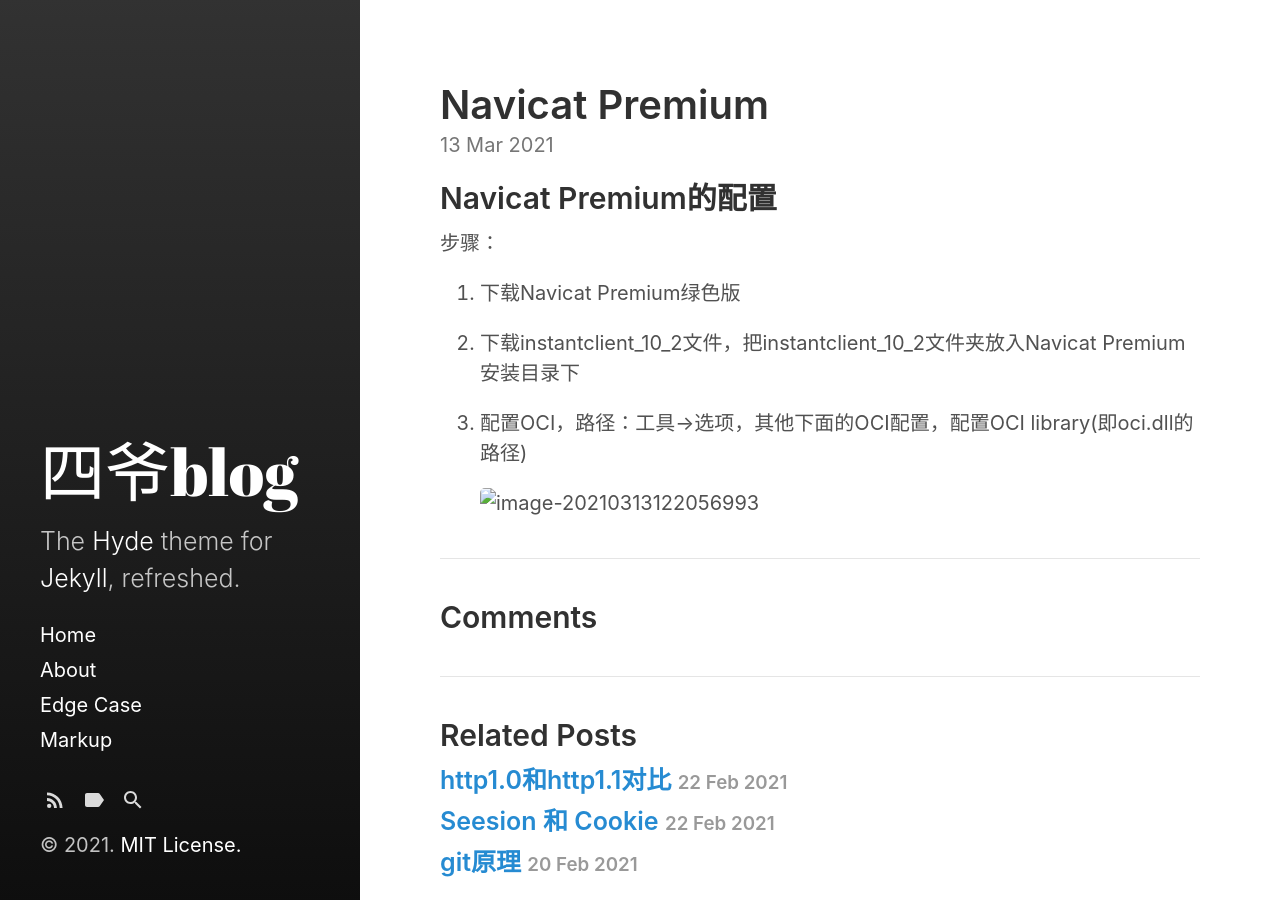
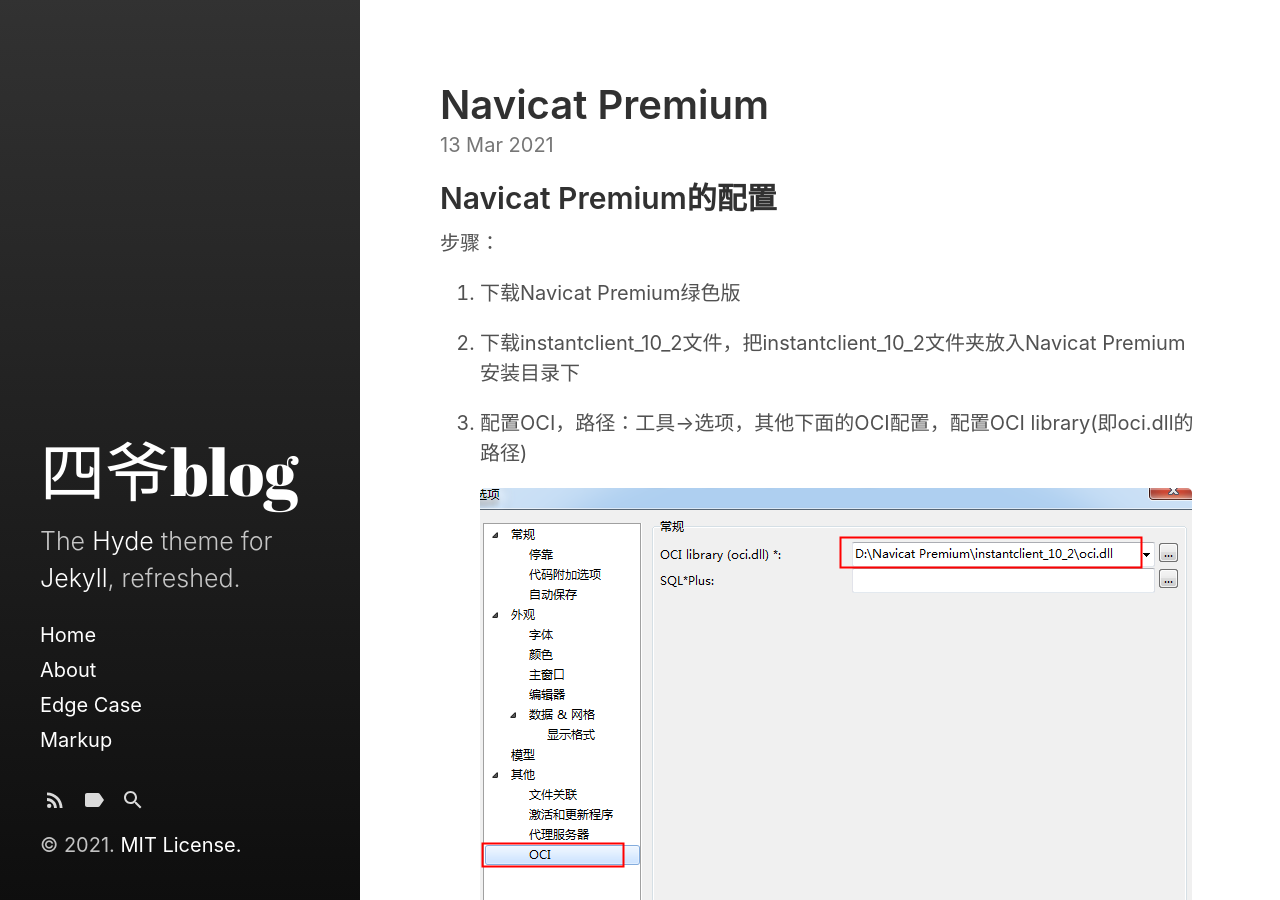
Before and after one commit to songyawen2017/songyawen2017.github.io, a Jekyll site: the page built from _posts/2021-03-13-Navicat Premium.md, in a window 1280 px wide and 900 px high. Built offline with Jekyll 4.4.1, drawn with Linux system fonts in a browser that asks for light colours.

Commit message:
Update 2021-03-13-Navicat Premium.md

```diff
--- a/_posts/2021-03-13-Navicat Premium.md
+++ b/_posts/2021-03-13-Navicat Premium.md
@@ -31,4 +31,4 @@
 
 3. 配置OCI，路径：工具->选项，其他下面的OCI配置，配置OCI library(即oci.dll的路径)
 
-   ![image-20210313122056993](img/image-20210313122056993.png)
+   ![image-20210313122056993](/img/image-20210313122056993.png)
```
